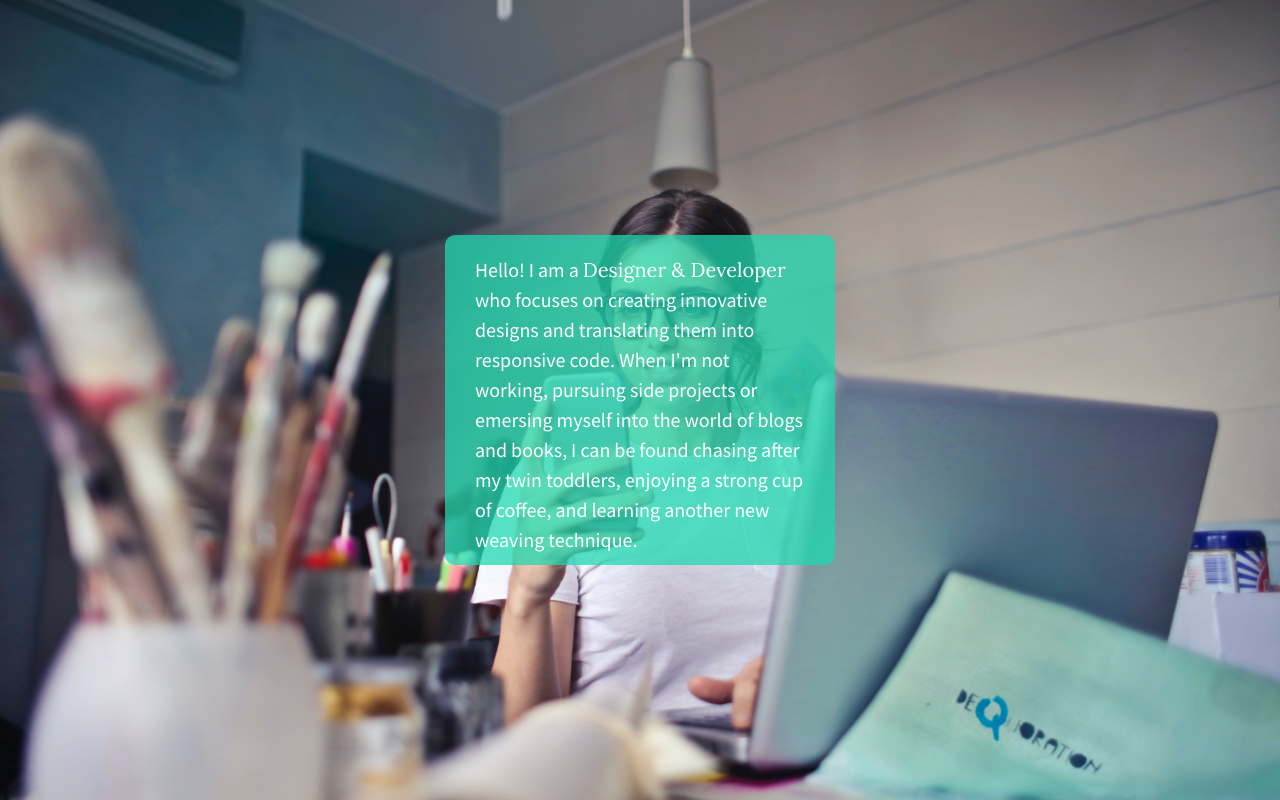
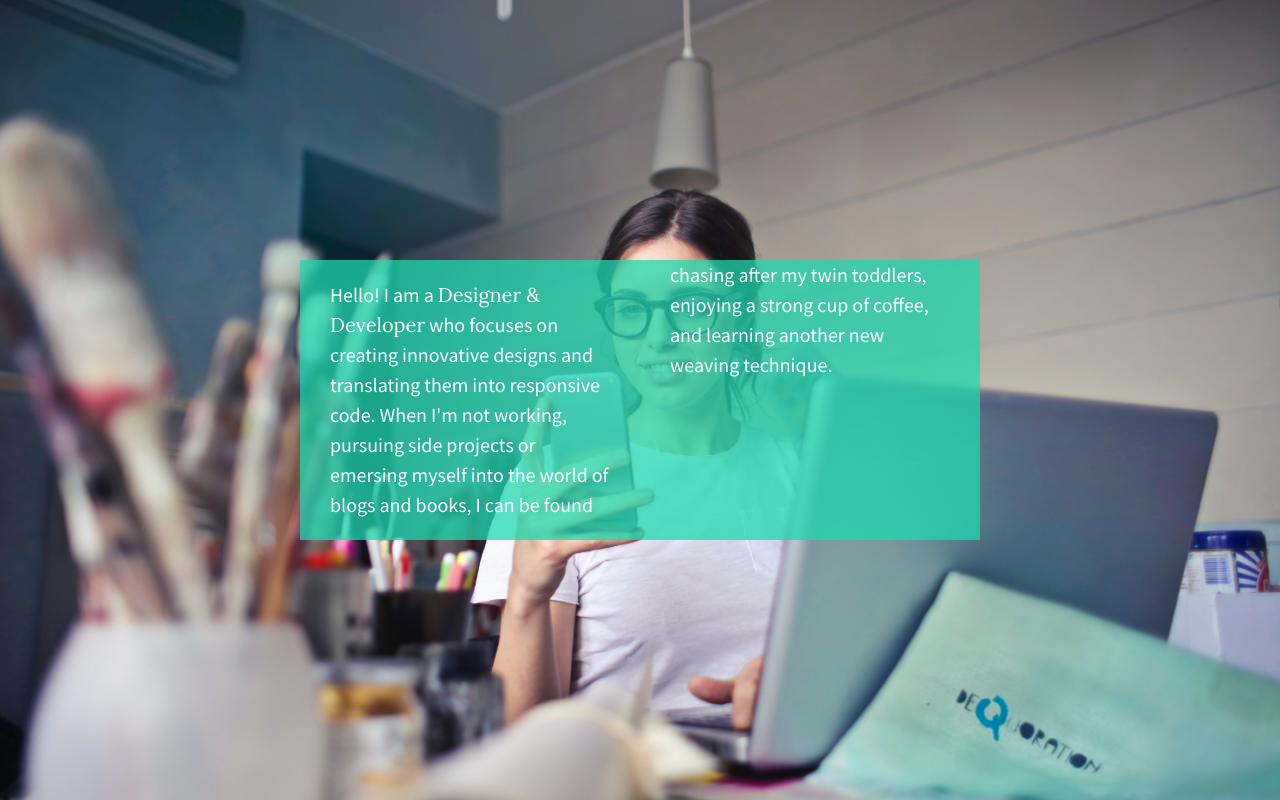
Before and after one commit to kaylaparks/flexbox-practice, a plain HTML site: page index.html in a window 1280 px wide. Drawn offline with nearby package versions, Linux system fonts and the light colour scheme.

Commit message:
added another flexbox

```diff
--- a/css/main.css
+++ b/css/main.css
@@ -121,7 +121,7 @@ body {
 
 }
 
-#content {
+#column1 {
     /* set the display to flex and use the justify-content & align-items properties to center the text within the div*/
     background: rgb(56, 182, 129);
     background:rgba(30, 216, 176, 0.74);
@@ -130,18 +130,32 @@ body {
     font-weight: 300;
     font-size: 1.25em;
     line-height: 1.5em;
-    border-radius: 10px;
     padding: 0px 30px;
-    width: 330px;
-    height: 330px;
+    width: 280px;
+    height: 280px;
     justify-content: center;
 
 }
 
-#content p span {
+#column1 p span {
     font-family: 'Lora', sans-serif;
 }
 
+#column2 {
+    /* set the display to flex and use the justify-content & align-items properties to center the text within the div*/
+    background: rgb(56, 182, 129);
+    background:rgba(30, 216, 176, 0.74);
+    color: #fff;
+    font-family: 'Source Sans Pro', sans-serif;
+    font-weight: 300;
+    font-size: 1.25em;
+    line-height: 1.5em;
+    padding: 0px 30px;
+    width: 280px;
+    height: 280px;
+    justify-content: center;
+
+}
 
 
 
--- a/index.html
+++ b/index.html
@@ -23,9 +23,10 @@
         <!-- Add your site or application content here -->
 
         <section class="wrapper">
-            <div id="content">
-                <p>Hello! I am a <span> Designer & Developer</span> who focuses on creating innovative designs and translating them into responsive code. When I'm not working, pursuing side projects or emersing myself into the world of blogs and books, I can be found chasing after my twin toddlers, enjoying a strong cup of coffee, and learning another new weaving technique.</p>
+            <div id="column1">
+                <p>Hello! I am a <span> Designer & Developer</span> who focuses on creating innovative designs and translating them into responsive code. When I'm not working, pursuing side projects or emersing myself into the world of blogs and books, I can be found </p>
             </div>
+            <div id="column2">chasing after my twin toddlers, enjoying a strong cup of coffee, and learning another new weaving technique.</div>
         </section>
 
         <script src="https://ajax.googleapis.com/ajax/libs/jquery/1.11.3/jquery.min.js"></script>
```
